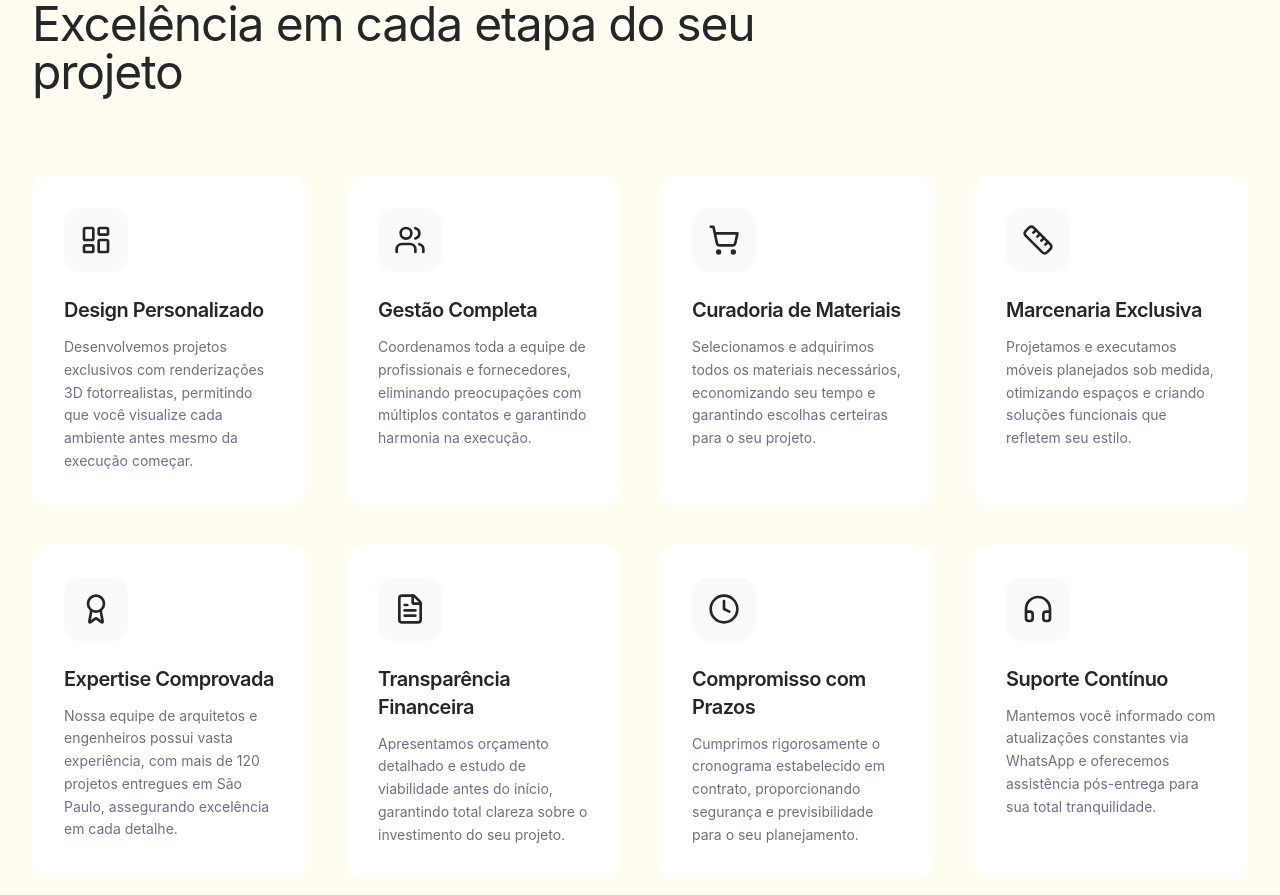
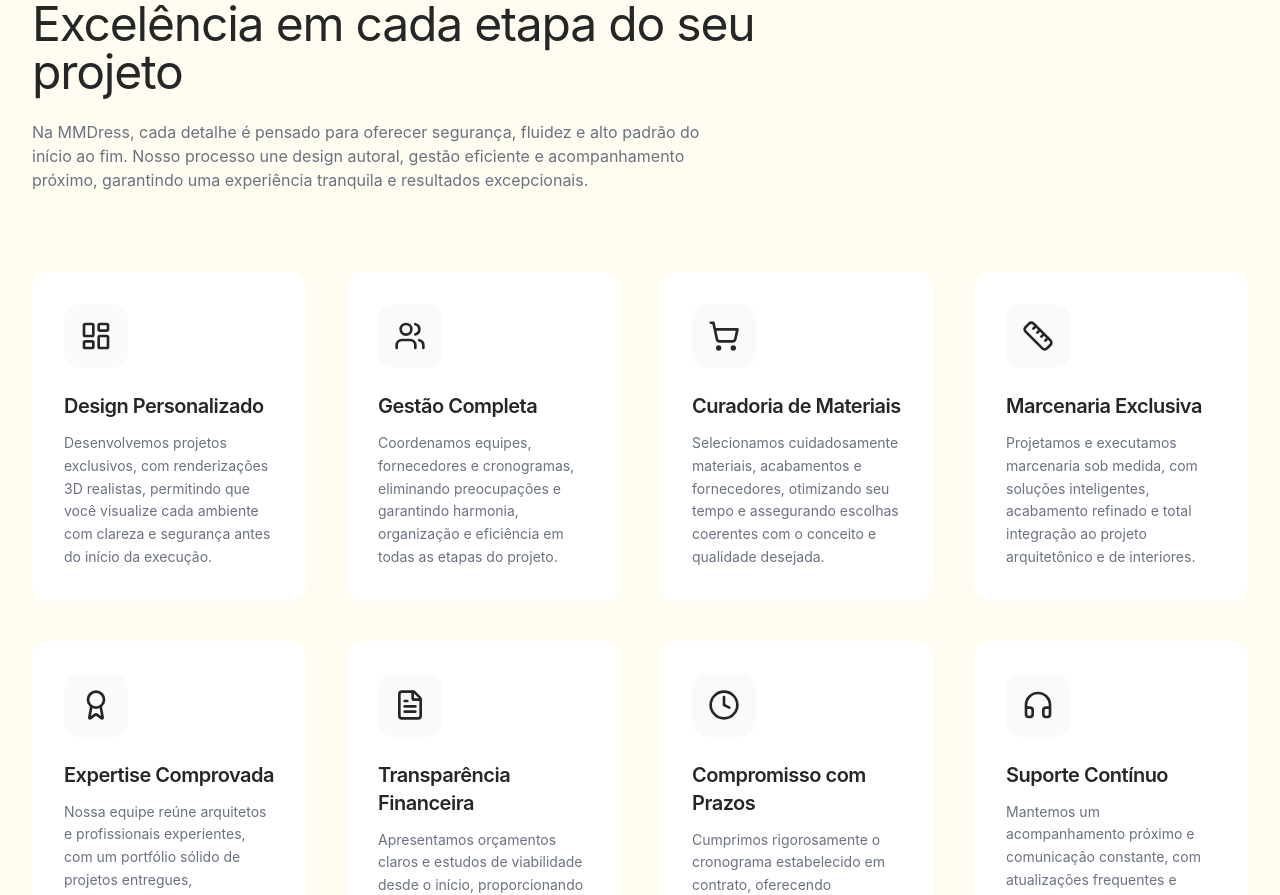
Before and after one commit to mmdress/website, a Next.js app: page / in a window 1280 px wide. Shown: the part 4880-5775 px from the top of the page. Built offline with nearby package versions, Linux system fonts and the light colour scheme.

Commit message:
feat: update Differentials section with improved descriptions for clarity and engagement

```diff
--- a/components/sections/home/Differentials.tsx
+++ b/components/sections/home/Differentials.tsx
@@ -25,49 +25,49 @@ const DIFFERENTIALS: Differential[] = [
     icon: LayoutDashboard,
     title: 'Design Personalizado',
     description:
-      'Desenvolvemos projetos exclusivos com renderizações 3D fotorrealistas, permitindo que você visualize cada ambiente antes mesmo da execução começar.',
+      'Desenvolvemos projetos exclusivos, com renderizações 3D realistas, permitindo que você visualize cada ambiente com clareza e segurança antes do início da execução.',
   },
   {
     icon: Users,
     title: 'Gestão Completa',
     description:
-      'Coordenamos toda a equipe de profissionais e fornecedores, eliminando preocupações com múltiplos contatos e garantindo harmonia na execução.',
+      'Coordenamos equipes, fornecedores e cronogramas, eliminando preocupações e garantindo harmonia, organização e eficiência em todas as etapas do projeto.',
   },
   {
     icon: ShoppingCart,
     title: 'Curadoria de Materiais',
     description:
-      'Selecionamos e adquirimos todos os materiais necessários, economizando seu tempo e garantindo escolhas certeiras para o seu projeto.',
+      'Selecionamos cuidadosamente materiais, acabamentos e fornecedores, otimizando seu tempo e assegurando escolhas coerentes com o conceito e qualidade desejada.',
   },
   {
     icon: Ruler,
     title: 'Marcenaria Exclusiva',
     description:
-      'Projetamos e executamos móveis planejados sob medida, otimizando espaços e criando soluções funcionais que refletem seu estilo.',
+      'Projetamos e executamos marcenaria sob medida, com soluções inteligentes, acabamento refinado e total integração ao projeto arquitetônico e de interiores.',
   },
   {
     icon: Award,
     title: 'Expertise Comprovada',
     description:
-      'Nossa equipe de arquitetos e engenheiros possui vasta experiência, com mais de 120 projetos entregues em São Paulo, assegurando excelência em cada detalhe.',
+      'Nossa equipe reúne arquitetos e profissionais experientes, com um portfólio sólido de projetos entregues, assegurando excelência técnica e atenção absoluta aos detalhes.',
   },
   {
     icon: FileText,
     title: 'Transparência Financeira',
     description:
-      'Apresentamos orçamento detalhado e estudo de viabilidade antes do início, garantindo total clareza sobre o investimento do seu projeto.',
+      'Apresentamos orçamentos claros e estudos de viabilidade desde o início, proporcionando previsibilidade, controle financeiro e tranquilidade ao longo do processo.',
   },
   {
     icon: Clock,
     title: 'Compromisso com Prazos',
     description:
-      'Cumprimos rigorosamente o cronograma estabelecido em contrato, proporcionando segurança e previsibilidade para o seu planejamento.',
+      'Cumprimos rigorosamente o cronograma estabelecido em contrato, oferecendo segurança, organização e previsibilidade para o seu planejamento.',
   },
   {
     icon: Headphones,
     title: 'Suporte Contínuo',
     description:
-      'Mantemos você informado com atualizações constantes via WhatsApp e oferecemos assistência pós-entrega para sua total tranquilidade.',
+      'Mantemos um acompanhamento próximo e comunicação constante, com atualizações frequentes e suporte pós-entrega para total tranquilidade.',
   },
 ] as const;
 
@@ -97,7 +97,11 @@ export function Differentials() {
   const isInView = useInView(ref, ANIMATION_CONFIG.viewport);
 
   return (
-    <section id="differentials" className="bg-accent/70 py-20 lg:py-32" ref={ref}>
+    <section
+      id="differentials"
+      className="bg-accent/70 py-20 lg:py-32"
+      ref={ref}
+    >
       <div className="container mx-auto px-4 sm:px-6 lg:px-8">
         <div className="mx-auto max-w-7xl">
           <motion.div
@@ -113,6 +117,12 @@ export function Differentials() {
             <h2 className="text-foreground mb-6 max-w-3xl text-3xl tracking-tight sm:text-4xl lg:text-5xl">
               Excelência em cada etapa do seu projeto
             </h2>
+            <p className="text-muted-foreground max-w-2xl">
+              Na MMDress, cada detalhe é pensado para oferecer segurança,
+              fluidez e alto padrão do início ao fim. Nosso processo une design
+              autoral, gestão eficiente e acompanhamento próximo, garantindo uma
+              experiência tranquila e resultados excepcionais.
+            </p>
           </motion.div>
 
           <div className="grid gap-8 sm:grid-cols-2 lg:grid-cols-4 lg:gap-10">
```
